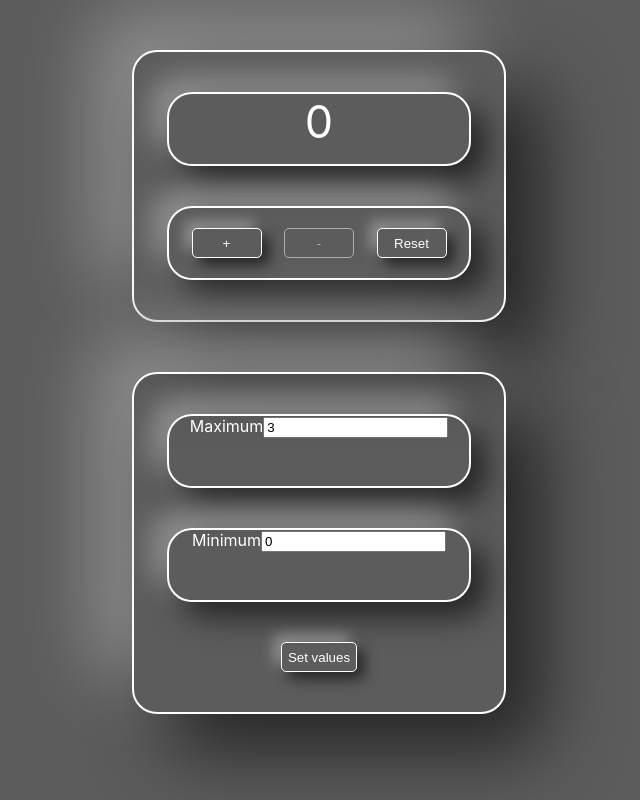
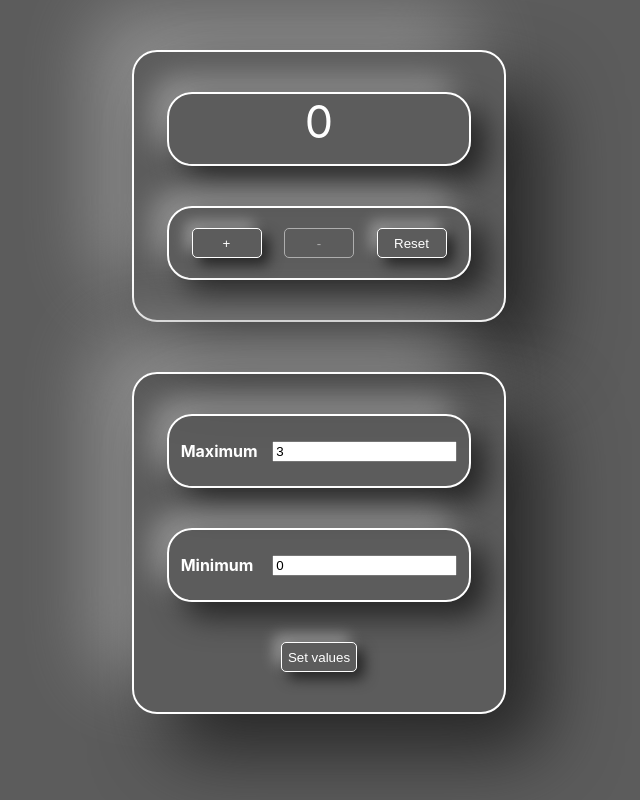
Before and after one commit to AntonRybakou/counter, a React (Create React App) app: page / in a window 1280 px wide. Shown: the whole page, without its empty margins (321-961 px from the left). Built offline with nearby package versions, Linux system fonts and the light colour scheme.

Commit message:
feat: css fix

```diff
--- a/src/components/SettingsPanel/SettingsPanel.module.css
+++ b/src/components/SettingsPanel/SettingsPanel.module.css
@@ -12,7 +12,10 @@
     width: 300px;
     height: 70px;
 
-    text-align: center;
+    display: flex;
+    flex-direction: row;
+    justify-content: space-evenly;
+    align-items: center;
 
     margin: 40px auto;
     border: 2px solid white;
@@ -21,11 +24,19 @@
     -15px -15px 30px #939393;
 }
 
+.maxTitle {
+    font-weight: bold;
+    width: 80px;
+}
+
 .minBlock {
     width: 300px;
     height: 70px;
 
-    text-align: center;
+    display: flex;
+    flex-direction: row;
+    justify-content: space-evenly;
+    align-items: center;
 
     margin: 40px auto;
     border: 2px solid white;
@@ -34,6 +45,11 @@
     -15px -15px 30px #939393;
 }
 
+.minTitle {
+    font-weight: bold;
+    width: 80px;
+}
+
 .buttonBlock {
     margin: 40px auto;
 
```
